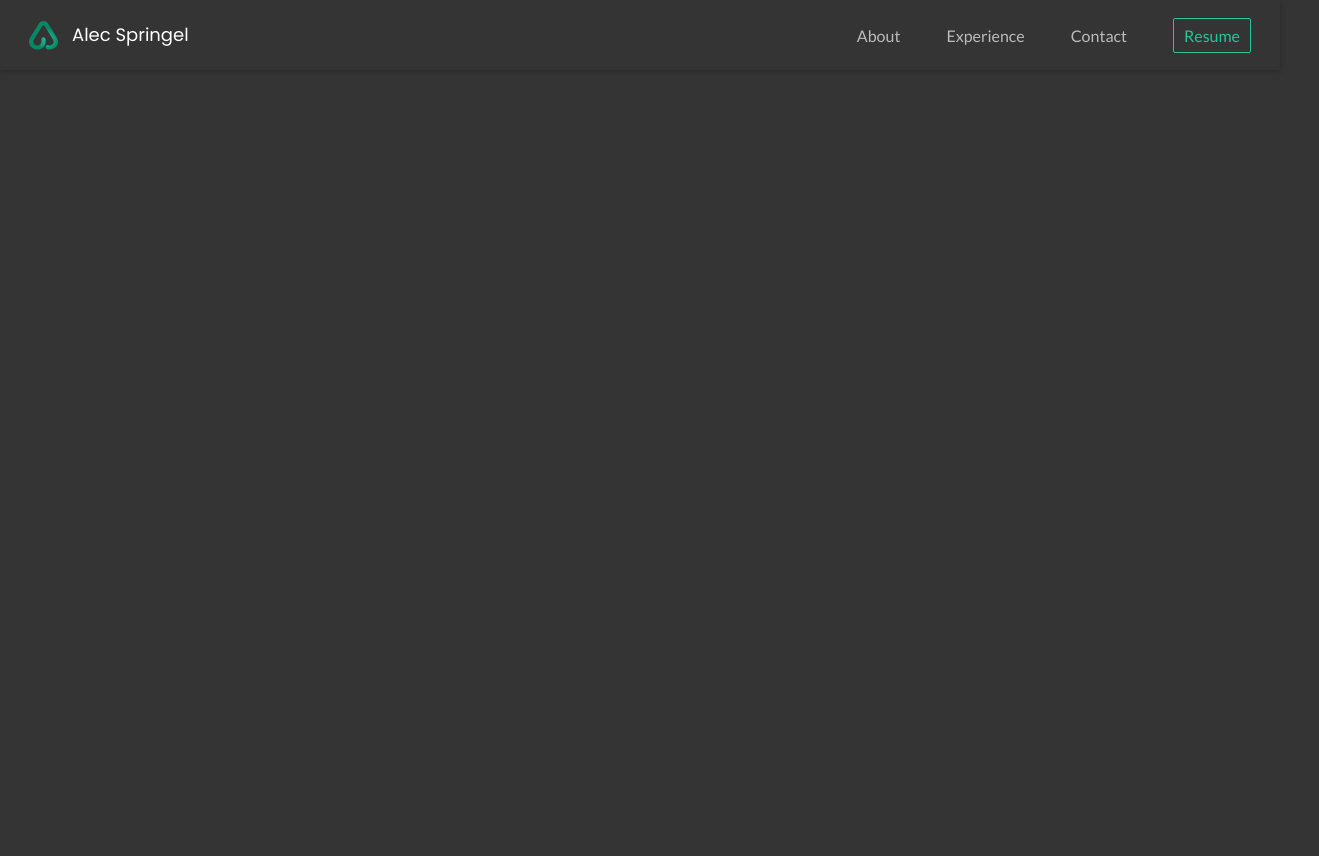
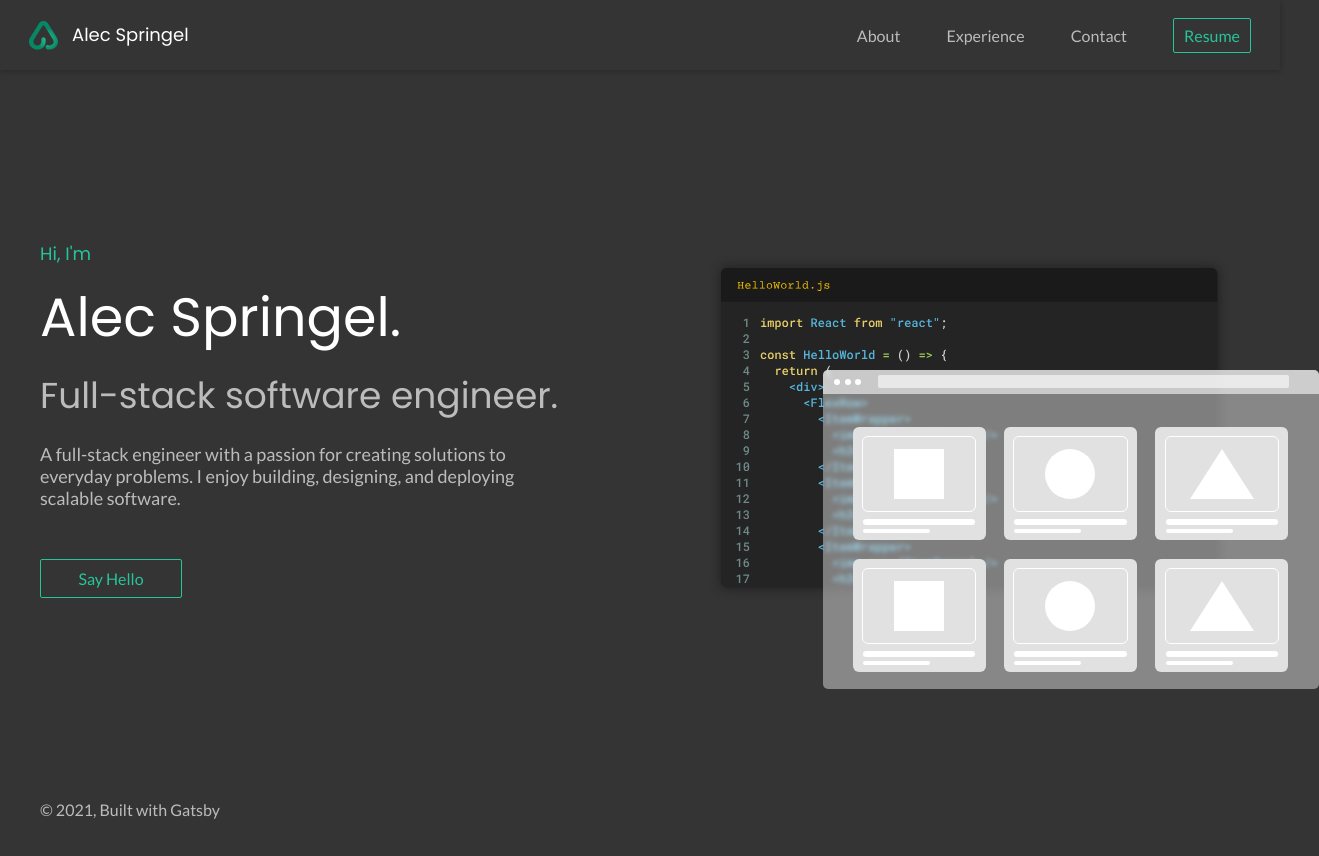
Before and after one commit to alecspringel/alecspringel.com, a Gatsby site: page / in a window 1280 px wide. Shown: the whole page, 1319 px wide, since content can reach past the window. Before the commit the page ends 800 px from the top, so only its background shows below. Built offline with nearby package versions, Linux system fonts and the light colour scheme; Gatsby itself is replaced by a stand-in of ours.

Commit message:
Added figure to welcome section

```diff
--- a/src/components/Header.js
+++ b/src/components/Header.js
@@ -9,7 +9,8 @@ const Header = () => {
     <HeaderContainer>
       <Navigation className="flex-row align">
         <div className="flex-row">
-          <LogoImg src={Logo} alt="Alec Logo" /> <h6>Alec Springel</h6>
+          <LogoImg src={Logo} alt="Alec Logo" />
+          <h6 className="heading-color">Alec Springel</h6>
         </div>
         <div className="flex-row align">
           <NavList className="flex-row">
@@ -23,7 +24,9 @@ const Header = () => {
               <Link to="/#contact">Contact</Link>
             </li>
             <li>
-              <NavButton href="/#">Resume</NavButton>
+              <NavButton href="/#" autoWidth>
+                Resume
+              </NavButton>
             </li>
           </NavList>
         </div>
--- a/src/components/common/Button.js
+++ b/src/components/common/Button.js
@@ -18,10 +18,11 @@ const StyledBtn = styled.a`
   display: flex;
   align-items: center;
   justify-content: center;
-  padding: 7px 10px;
+  padding: 9px 10px;
   border-radius: 2px;
   cursor: pointer;
   transition: background-color 200ms;
+  width: ${(props) => (props.autoWidth ? "auto" : props.width || "100px")};
 
   :hover {
     background-color: ${(props) => props.theme.primary + "10"};
--- /dev/null
+++ b/src/components/home/BrowserFigure.js
@@ -0,0 +1,193 @@
+import React from "react";
+import styled from "styled-components";
+
+const BrowserFigure = () => {
+  return (
+    <Wrapper>
+      <Background>
+        <TopBar></TopBar>
+        <SearchBar></SearchBar>
+        <Control1></Control1>
+        <Control2></Control2>
+        <Control3></Control3>
+        <GridWrapper>
+          <ItemBg>
+            <ItemOutline>
+              <Square />
+            </ItemOutline>
+            <ItemName></ItemName>
+            <Description></Description>
+          </ItemBg>
+          <ItemBg>
+            <ItemOutline>
+              <Circle />
+            </ItemOutline>
+            <ItemName></ItemName>
+            <Description></Description>
+          </ItemBg>
+          <ItemBg>
+            <ItemOutline>
+              <Triangle />
+            </ItemOutline>
+            <ItemName></ItemName>
+            <Description></Description>
+          </ItemBg>
+          <ItemBg>
+            <ItemOutline>
+              <Square />
+            </ItemOutline>
+            <ItemName></ItemName>
+            <Description></Description>
+          </ItemBg>
+          <ItemBg>
+            <ItemOutline>
+              <Circle />
+            </ItemOutline>
+            <ItemName></ItemName>
+            <Description></Description>
+          </ItemBg>
+          <ItemBg>
+            <ItemOutline>
+              <Triangle />
+            </ItemOutline>
+            <ItemName></ItemName>
+            <Description></Description>
+          </ItemBg>
+        </GridWrapper>
+      </Background>
+    </Wrapper>
+  );
+};
+
+export default BrowserFigure;
+
+const GridWrapper = styled.div`
+  display: grid;
+  position: absolute;
+  top: 57px;
+  left: 30px;
+  height: 247.11px;
+  width: 436.96px;
+  grid-gap: 18px;
+  grid-template-rows: 113.64px 113.64px;
+  grid-template-columns: 133.36px 133.36px 133.36px;
+`;
+
+const Wrapper = styled.div`
+  width: 496px;
+  height: 319px;
+  opacity: 1;
+  position: relative;
+  top: 114px;
+  left: 114px;
+  overflow: hidden;
+`;
+
+const Background = styled.div`
+  width: 496px;
+  height: 319px;
+  background: rgba(255, 255, 255, 0.4099999964237213);
+  border-radius: 5px;
+  backdrop-filter: blur(2px);
+`;
+
+const TopBar = styled.div`
+  width: 496px;
+  height: 24px;
+  background: rgba(255, 255, 255, 0.5899999737739563);
+  position: absolute;
+  top: 0px;
+  left: 0px;
+  border-top-left-radius: 5px;
+  border-top-right-radius: 5px;
+`;
+
+const SearchBar = styled.div`
+  width: 411px;
+  height: 13px;
+  background: rgba(255, 255, 255, 0.5899999737739563);
+  position: absolute;
+  top: 5px;
+  left: 55px;
+  border-radius: 2px;
+`;
+
+const WindowControl = styled.div`
+  width: 6px;
+  height: 6px;
+  background: rgba(255, 255, 255, 1);
+  position: absolute;
+  border-radius: 50%;
+`;
+
+const Control1 = styled(WindowControl)`
+  top: 9px;
+  left: 11px;
+`;
+
+const Control2 = styled(WindowControl)`
+  top: 9px;
+  left: 22px;
+`;
+
+const Control3 = styled(WindowControl)`
+  top: 9px;
+  left: 32px;
+`;
+
+const ItemBg = styled.div`
+  width: 133px;
+  height: 113px;
+  background: rgba(225, 225, 225, 1);
+  border-radius: 6px;
+`;
+
+const ItemOutline = styled.div`
+  border-radius: 6px;
+  border: 1px solid #fff;
+  width: 112.48px;
+  height: 74.22px;
+  margin: 9px auto 7px auto;
+  display: flex;
+  align-items: center;
+  justify-content: center;
+`;
+
+const ItemName = styled.div`
+  height: 6px;
+  width: 112.48px;
+  height: 5.8px;
+  border-radius: 6px;
+  background: #fff;
+  margin: auto;
+`;
+
+const Description = styled.div`
+  height: 4px;
+  width: 67.2px;
+  border-radius: 6px;
+  background: #fff;
+  margin-left: 10.26px;
+  margin-top: 4px;
+`;
+
+const Square = styled.div`
+  height: 50px;
+  width: 50px;
+  background-color: #fff;
+`;
+
+const Circle = styled.div`
+  height: 50px;
+  width: 50px;
+  background-color: #fff;
+  border-radius: 50%;
+`;
+
+const Triangle = styled.div`
+  width: 0;
+  height: 0;
+  border-left: 32px solid transparent;
+  border-right: 32px solid transparent;
+  border-bottom: 50px solid #fff;
+`;
--- /dev/null
+++ b/src/components/home/Welcome.js
@@ -0,0 +1,51 @@
+import React from "react";
+import styled from "styled-components";
+import Button from "../common/Button";
+import CodeWindowSvg from "../../images/CodeWindow.svg";
+import BrowserFigure from "./BrowserFigure";
+
+const Welcome = () => {
+  return (
+    <SectionWrapper className="flex-row">
+      <div style={{ flex: 1.1 }}>
+        <h6 className="primary-color margin-b10">Hi, I'm</h6>
+        <h1 className="heading-color margin-b10">Alec Springel.</h1>
+        <h3 className="margin-b20">Full-stack software engineer.</h3>
+        <p style={{ maxWidth: 483 }}>
+          A full-stack engineer with a passion for creating solutions to
+          everyday problems. I enjoy building, designing, and deploying scalable
+          software.
+        </p>
+        <Button style={{ marginTop: 50 }} width="120px">
+          Say Hello
+        </Button>
+      </div>
+      <div style={{ flex: 1 }}>
+        <FigureWrapper>
+          <Figure>
+            <CodeWindow src={CodeWindowSvg} />
+            <BrowserFigure />
+          </Figure>
+        </FigureWrapper>
+      </div>
+    </SectionWrapper>
+  );
+};
+
+export default Welcome;
+
+const SectionWrapper = styled.section`
+  padding: 170px 0;
+`;
+
+const Figure = styled.figure`
+  position: relative;
+`;
+
+const FigureWrapper = styled.div`
+  position: absolute;
+`;
+
+const CodeWindow = styled.img`
+  position: absolute;
+`;
--- a/src/components/index.css
+++ b/src/components/index.css
@@ -13,7 +13,7 @@ body {
 body {
   font-family: "Lato";
   background-color: #343434;
-  color: #fff;
+  color: var(--bodyColor);
 }
 
 a {
@@ -63,6 +63,52 @@ p {
   margin: 0;
 }
 
+/* Colors */
+.primary-color {
+  color: var(--primary);
+}
+
+.heading-color {
+  color: var(--headingColor);
+}
+
+/* Margins */
+.margin-tb5 {
+  margin: 5px 0;
+}
+
+.margin-tb10 {
+  margin: 10px 0;
+}
+
+.margin-tb20 {
+  margin: 20px 0;
+}
+
+.margin-t5 {
+  margin-top: 5px;
+}
+
+.margin-t10 {
+  margin-top: 10px;
+}
+
+.margin-t20 {
+  margin-top: 20px;
+}
+
+.margin-b5 {
+  margin-bottom: 5px;
+}
+
+.margin-b10 {
+  margin-bottom: 10px;
+}
+
+.margin-b20 {
+  margin-bottom: 20px;
+}
+
 .p-small {
   font-size: 16px;
 }
--- a/src/components/layout.js
+++ b/src/components/layout.js
@@ -26,9 +26,9 @@ const Layout = ({ children }) => {
       <Header />
       <div
         style={{
-          margin: `0 auto`,
-          maxWidth: 960,
-          padding: `0 1.0875rem 1.45rem`,
+          margin: `70px auto`,
+          maxWidth: 1260,
+          padding: `0 2rem`,
         }}
       >
         <main>{children}</main>
--- a/src/pages/index.js
+++ b/src/pages/index.js
@@ -1,4 +1,5 @@
 import React from "react";
+import Welcome from "../components/home/Welcome";
 import Layout from "../components/layout";
 import SEO from "../components/seo";
 
@@ -7,6 +8,7 @@ export default function Home() {
     <>
       <Layout>
         <SEO title="Home" />
+        <Welcome />
       </Layout>
     </>
   );
```
Also changed, not shown: src/images/CodeWindow.svg (added), 1 other file.
